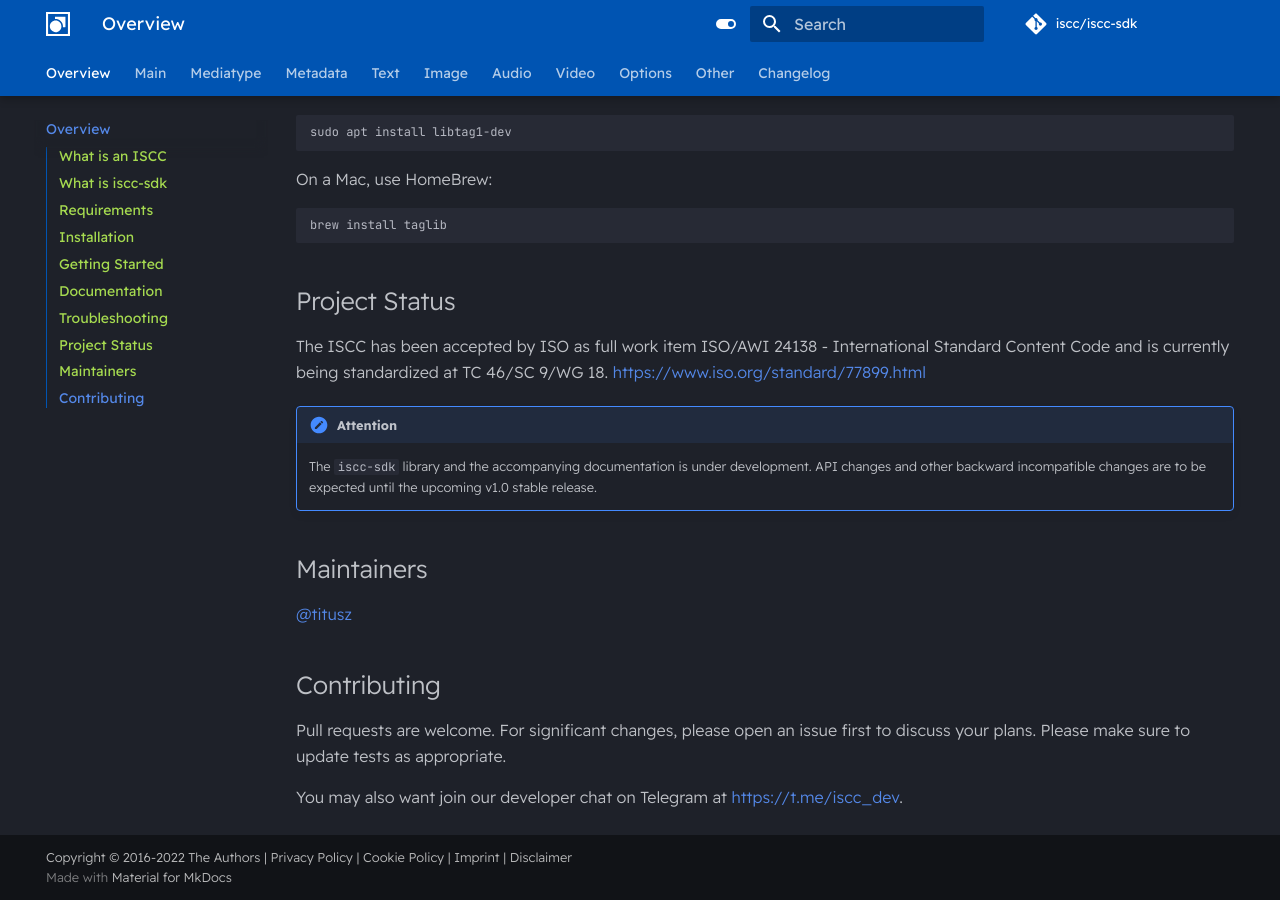
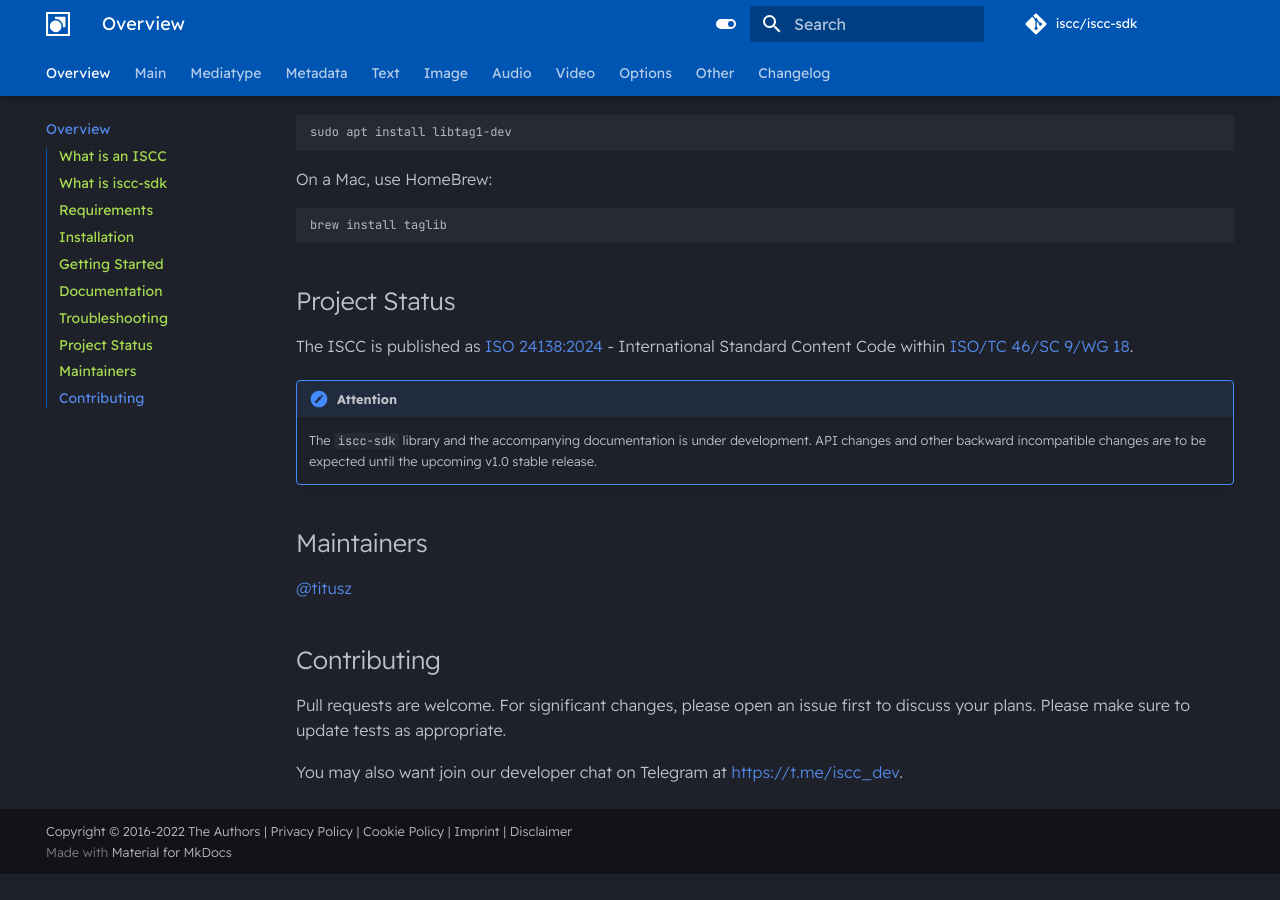
Before and after one commit to iscc/iscc-sdk, an MkDocs documentation site: the page built from docs/index.md, in a window 1280 px wide and 900 px high, scrolled down 1766 px. Built offline with MkDocs 1.6.1 and Material for MkDocs 9.7.7, drawn with Linux system fonts in a browser that asks for light colours; comment, search, counter and statistics services are not loaded; after the commit the page ends 2640 px from its top, so only the background shows below that.

```diff
--- a/docs/index.md
+++ b/docs/index.md
@@ -90,9 +90,8 @@ brew install taglib
 
 ## Project Status
 
-The ISCC has been accepted by ISO as full work item ISO/AWI 24138 - International Standard Content
-Code and is currently being standardized at TC 46/SC 9/WG 18.
-https://www.iso.org/standard/77899.html
+The ISCC is published as [ISO 24138:2024](https://www.iso.org/standard/77899.html) - International
+Standard Content Code within [ISO/TC 46/SC 9/WG 18](https://www.iso.org/committee/48836.html).
 
 !!! attention
     The `iscc-sdk` library and the accompanying documentation is under development. API changes and
--- a/pyproject.toml
+++ b/pyproject.toml
@@ -69,7 +69,6 @@ ruff = "*"
 coverage = "*"
 pytest-cov = "*"
 poethepoet = "*"
-bandit = "*"
 mkdocs-material = "*"
 mkdocstrings-python = "*"
 iscc-samples = "*"
```
Also changed, not shown: CHANGELOG.md (+1 -0 lines), README.md (+2 -3 lines), docs/changelog.md (+1 -0 lines), 1 other file.
